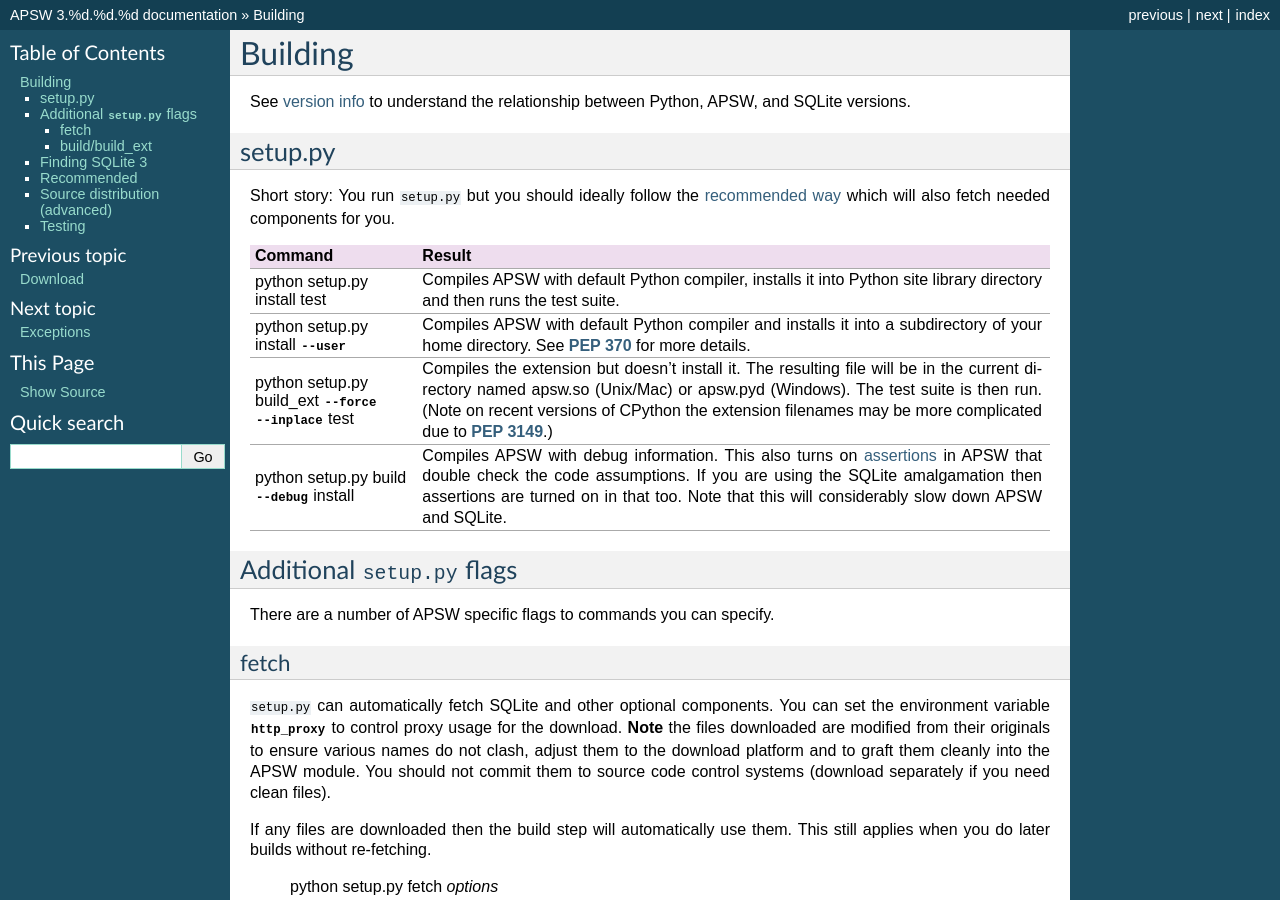
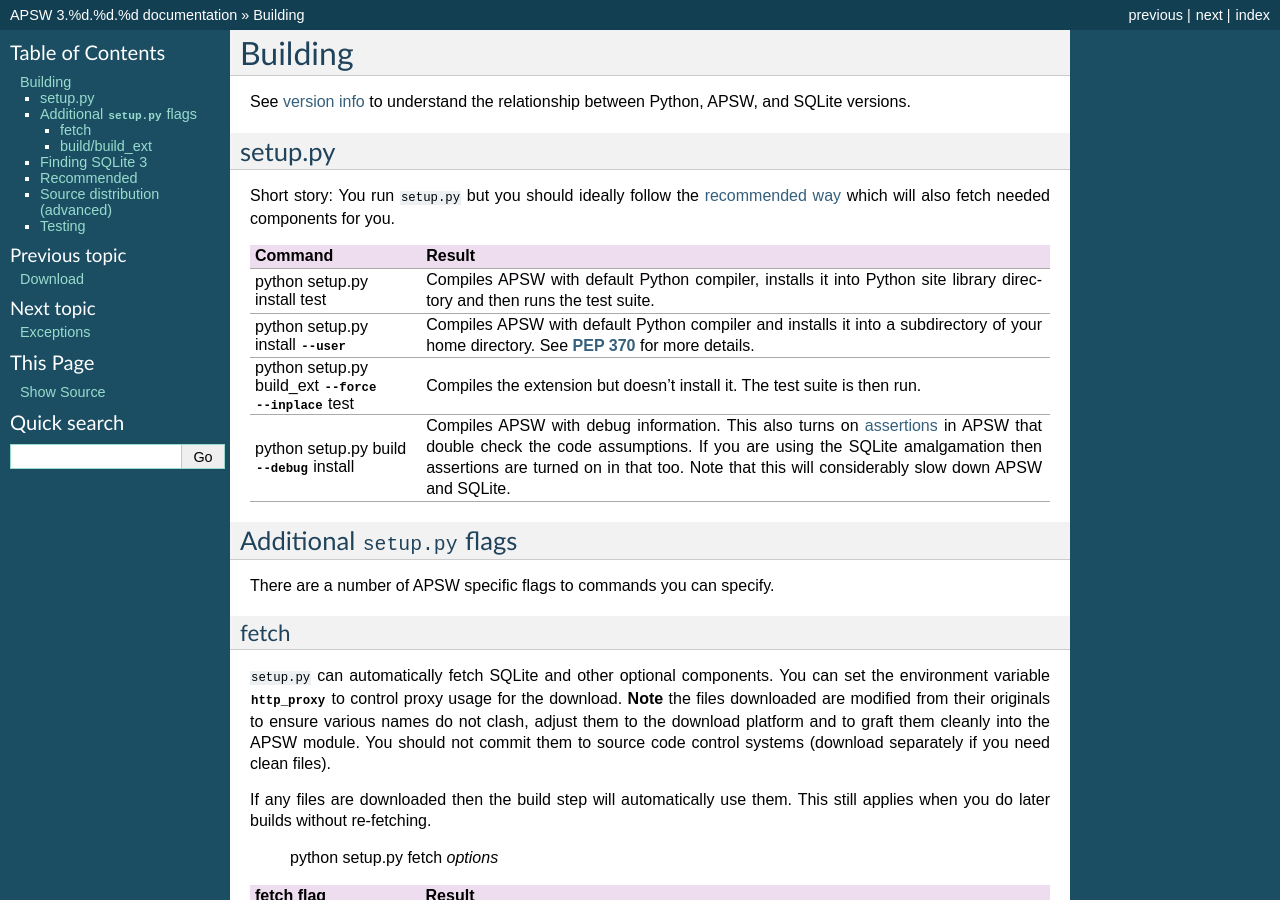
Before and after one commit to rogerbinns/apsw, a Sphinx documentation site: the page built from doc/build.rst, in a window 1280 px wide and 900 px high. Built offline with Sphinx 7.4.7, drawn with Linux system fonts in a browser that asks for light colours; pages that are not in the unit, such as notebooks, are missing from menus; the version number is read from the project's files by our own code.

Commit message:
Simplify text about compiled extension

```diff
--- a/doc/build.rst
+++ b/doc/build.rst
@@ -23,11 +23,8 @@
 |                                                             | compiler and installs it into a subdirectory of your home directory.    |
 |                                                             | See :pep:`370` for more details.                                        |
 +-------------------------------------------------------------+-------------------------------------------------------------------------+
-| | python setup.py build_ext :option:`--force`               | Compiles the extension but doesn't install it. The resulting file       |
-|   :option:`--inplace` test                                  | will be in the current directory named apsw.so (Unix/Mac) or            |
-|                                                             | apsw.pyd (Windows). The test suite is then run. (Note on recent versions|
-|                                                             | of CPython the extension filenames may be more complicated due to       |
-|                                                             | :pep:`3149`.)                                                           |
+| | python setup.py build_ext :option:`--force`               | Compiles the extension but doesn't install it.  The test suite is then  |
+|   :option:`--inplace` test                                  | run.                                                                    |
 +-------------------------------------------------------------+-------------------------------------------------------------------------+
 | | python setup.py build :option:`--debug` install           | Compiles APSW with debug information.  This also turns on `assertions   |
 |                                                             | <http://en.wikipedia.org/wiki/Assert.h>`_                               |
```
